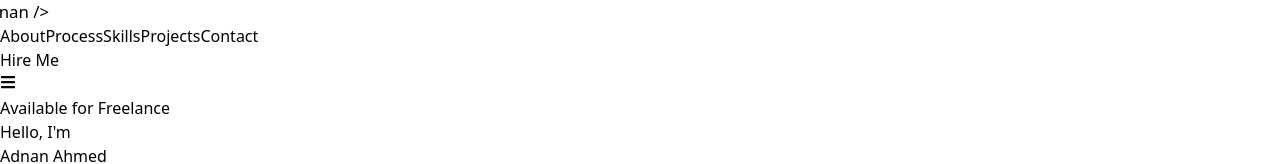
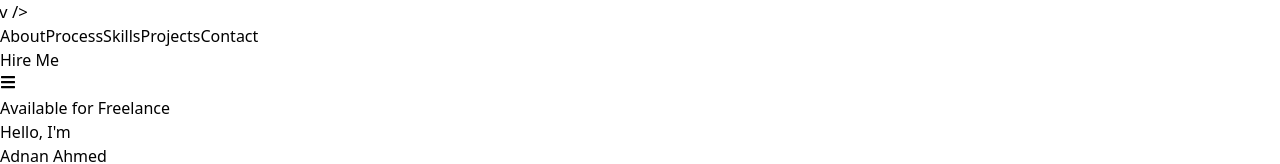
Before and after one commit to AdnanAhmed04/PortFolio, a React (Vite) app: page / in a window 1280 px wide. Shown: the top 164 px of the page. Built offline with nearby package versions, Linux system fonts and the light colour scheme.

Commit message:
Change name from 'Adnan' to 'Dev' in navbar

```diff
--- a/src/Componets/navbar/nav_bar.jsx
+++ b/src/Componets/navbar/nav_bar.jsx
@@ -58,7 +58,7 @@ function ResponsiveAppBar() {
               className="flex-shrink-0"
             >
               <span className="text-lg md:text-xl font-bold bg-gradient-to-r from-cyan-400 to-purple-500 bg-clip-text text-transparent">
-                &lt;Adnan /&gt;
+                &lt;Dev /&gt;
               </span>
             </motion.div>
 
```
